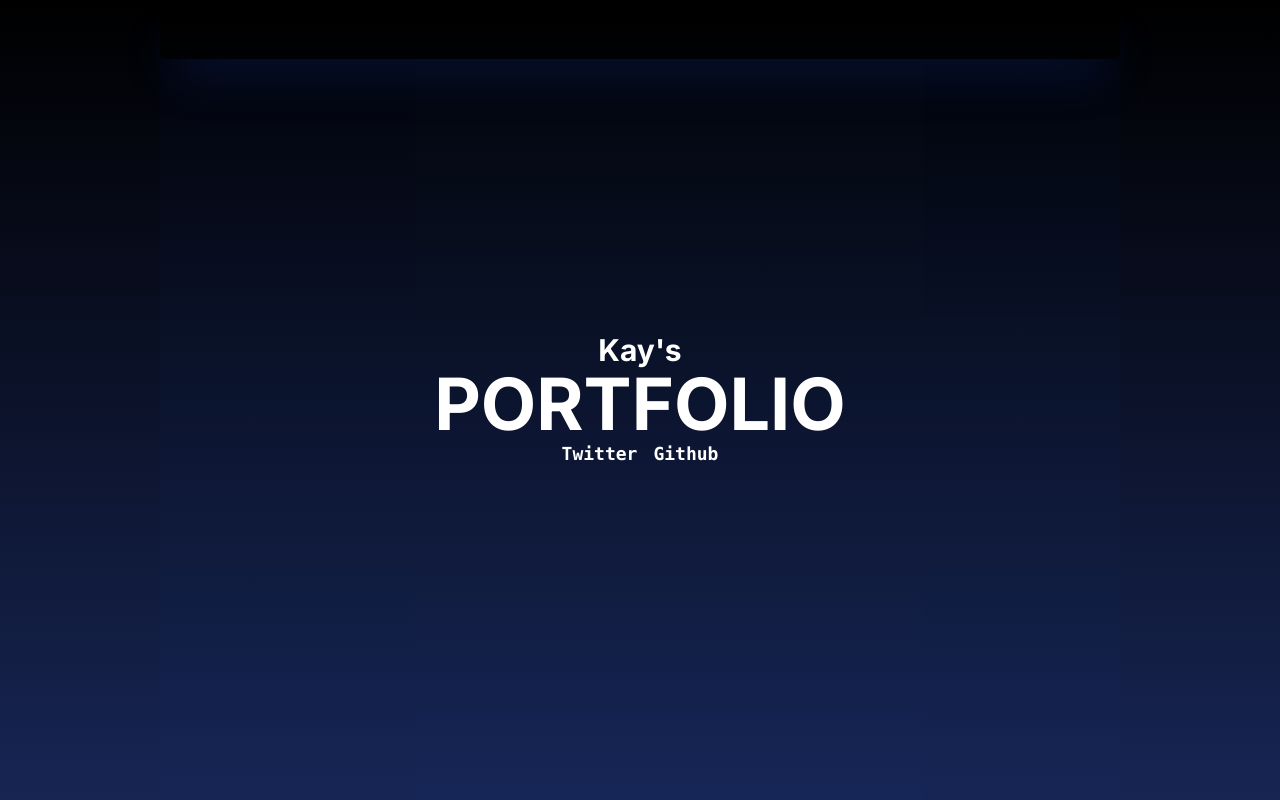
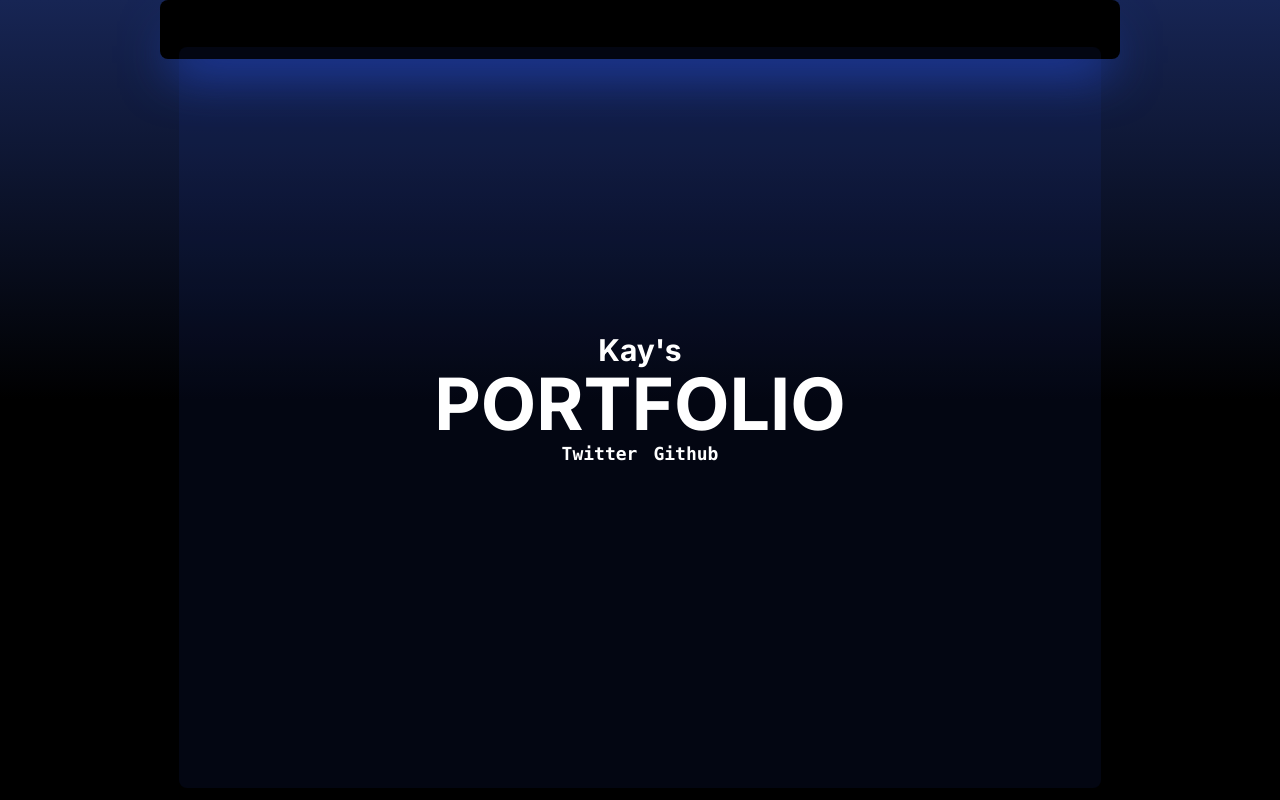
Before and after one commit to kindnesskay/portfolio, a Next.js app: page / in a window 1280 px wide. Built offline with nearby package versions, Linux system fonts and the light colour scheme.

Commit message:
made few changes

```diff
--- a/app/globals.css
+++ b/app/globals.css
@@ -3,25 +3,25 @@
 @tailwind utilities;
 
 .lamp{
-    opacity: 0;
+    box-shadow: 0;
     animation: light-up 5s infinite
 }
 
 @keyframes light-up {
-    0%{opacity: 0;
+    0%{box-shadow: 0;
 
     }
     50%{
-        opacity: 1;
+        box-shadow: 100px;
     }
     100%{
-        opacity: 0;
+        box-shadow: 0;
     }
 
 }
 .lamprays{
-    opacity: 0;
-    animation: light-up-area 5s infinite
+    opacity: 0.1
+
 }
 
 @keyframes light-up-area {
--- a/components/lamp.tsx
+++ b/components/lamp.tsx
@@ -1,8 +1,8 @@
 export default function Lamp() {
   return (
-    <div className="w-full h-full flex flex-col absolute  items-center bg-gradient-to-b from-black to-blue-950">
+    <div className="w-full h-full flex flex-col absolute  items-center bg-gradient-to-b from-blue-950 via-black to-black">
       <div className=" w-3/4 h-16 bg-black lamp shadow-2xl shadow-blue-800 rounded-lg z-10"></div>
-      <div className=" w-3/4 h-full bg-blue-800 lamprays shadow-3xl shadow-blue-800 rounded-lg z-10"></div>
+      <div className="h-full bg-blue-800 lamprays shadow-3xl shadow-blue-800 rounded-lg z-10 -translate-y-3" style={{width:"72%"}}></div>
     </div>
   );
 }
```
